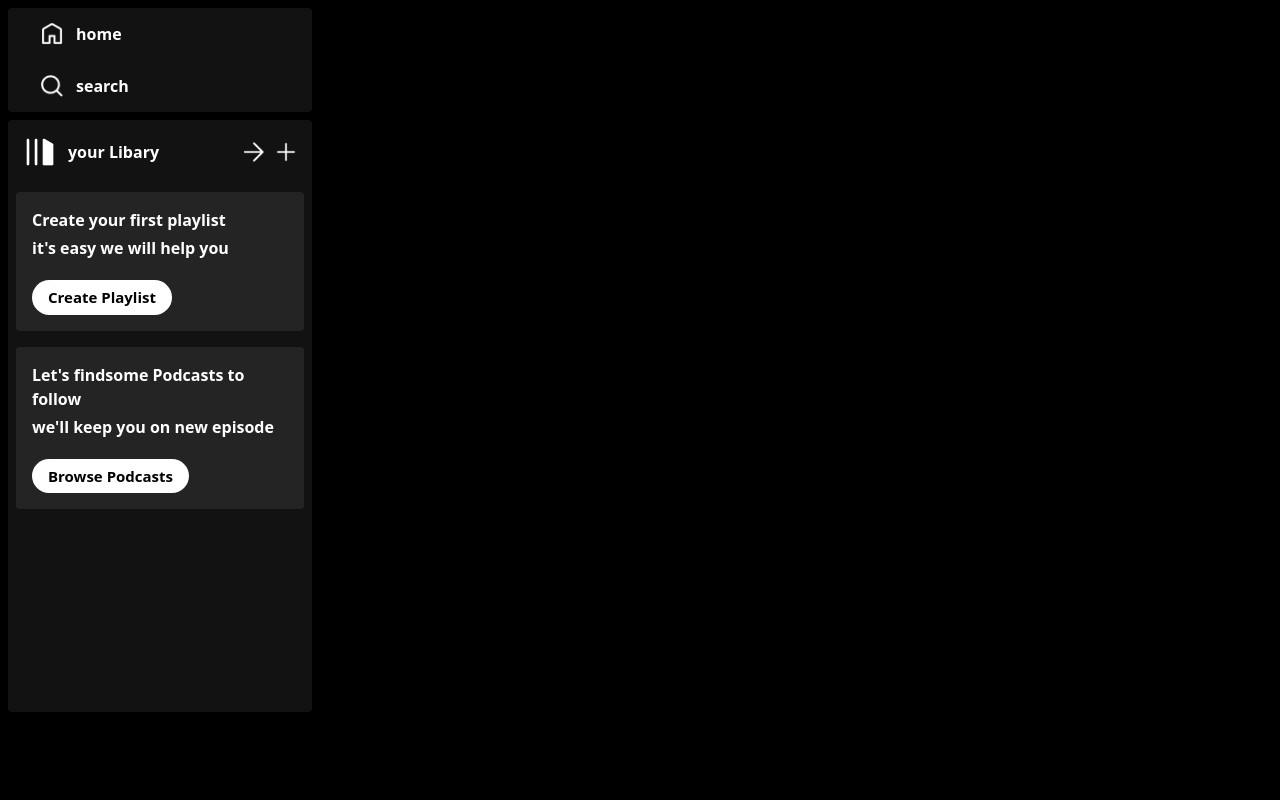
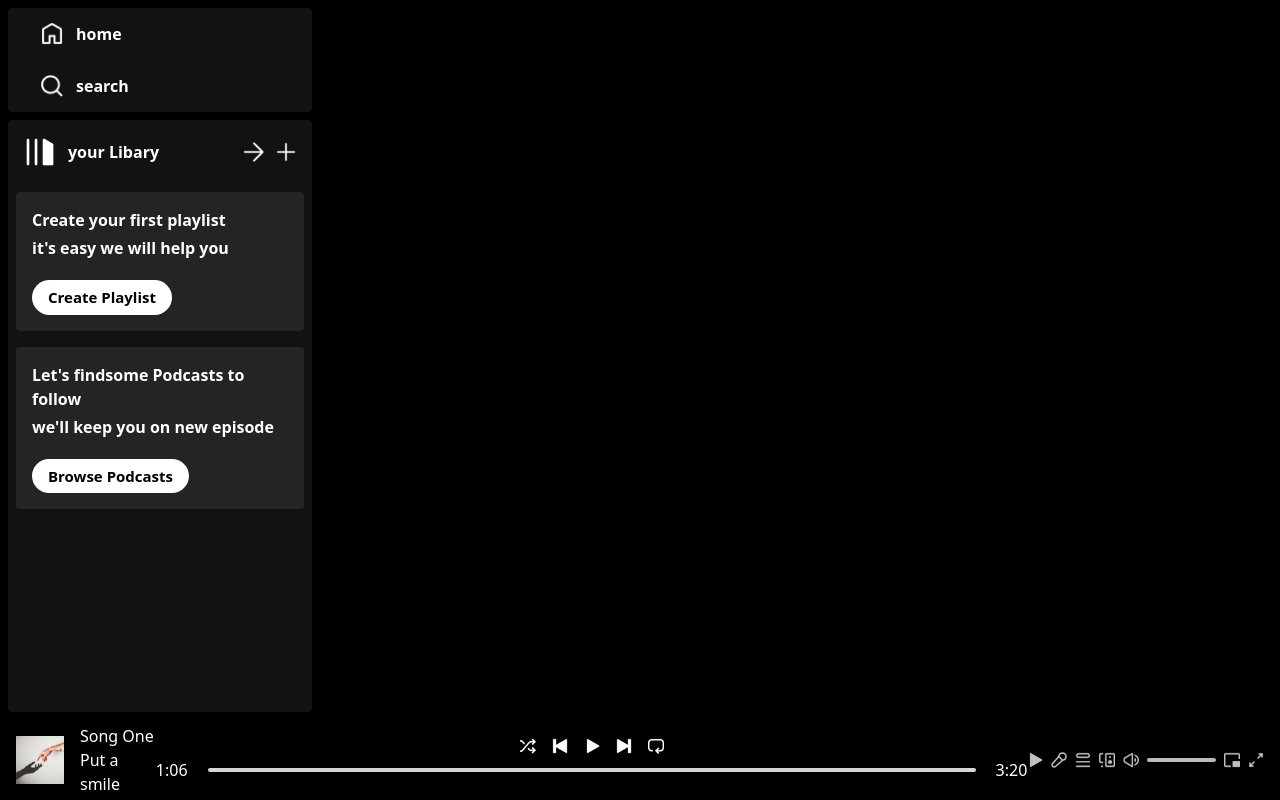
Before and after one commit to mdjameel04/Spotify-Clone, a React (Vite) app: page / in a window 1280 px wide. Built offline with nearby package versions, Linux system fonts and the light colour scheme.

Commit message:
added files

```diff
--- a/src/App.jsx
+++ b/src/App.jsx
@@ -1,5 +1,6 @@
 import React from 'react'
 import Sidebar from './Components/Sidebar'
+import Player from './Components/Player'
 
 const App = () => {
   return (
@@ -7,6 +8,7 @@
       <div className='h-[90%] flex'>
          <Sidebar/>
       </div>
+      <Player/>
     </div>
   )
 }
--- /dev/null
+++ b/src/Components/Player.jsx
@@ -0,0 +1,46 @@
+import React from 'react'
+import { assets, songsData } from '../assets/assets'
+
+const Player = () => {
+  return (
+    <div className='h-[10%] bg-black flex justify-between items-center text-white px-4 '>
+      <div className="hidden lg:flex items-center gap-4 ">
+        <img src={songsData[0].image} className='w-12' alt="" />
+        <div>
+            <p>{songsData[0].name} </p>
+            <p>{songsData[0].desc.slice(0,12)} </p>
+        </div>
+      </div>
+      <div className="flex flex-col items-center gap-1 m-auto">
+     <div className="flex gap-4 ">
+        <img className='w-4 cursor-pointer' src={assets.shuffle_icon} alt="" />
+        <img className='w-4 cursor-pointer' src={assets.prev_icon} alt="" />
+        <img className='w-4 cursor-pointer' src={assets.play_icon} alt="" />
+        <img className='w-4 cursor-pointer' src={assets.next_icon} alt="" />
+        <img className='w-4 cursor-pointer' src={assets.loop_icon} alt="" />
+     </div>
+     <div className="flex items-center gap-5">
+        <p>1:06</p>
+        <div className='w-[60vw] max-w[500px] bg-gray-300 rounded-full cursor-pointer '>
+       <hr className='h-1 border-none w-0 bg-green-800 rounded-full' />
+        </div>
+        <p>3:20</p>
+     </div>
+      </div>
+      <div className='hidden lg:flex items-center gap-2 opacity-75  '>
+    <img className='w-4' src={assets.play_icon} alt="" />
+    <img className='w-4' src={assets.mic_icon} alt="" />
+    <img className='w-4' src={assets.queue_icon} alt="" />
+    <img className='w-4' src={assets.speaker_icon} alt="" />
+    <img className='w-4' src={assets.volume_icon} alt="" />
+    <div className='w-20 bg-slate-50 h-1 rounded '>
+
+    </div>
+    <img className='w-4' src={assets.mini_player_icon} alt="" />
+    <img className='w-4' src={assets.zoom_icon} alt="" />
+      </div>
+    </div>
+  )
+}
+
+export default Player
```
